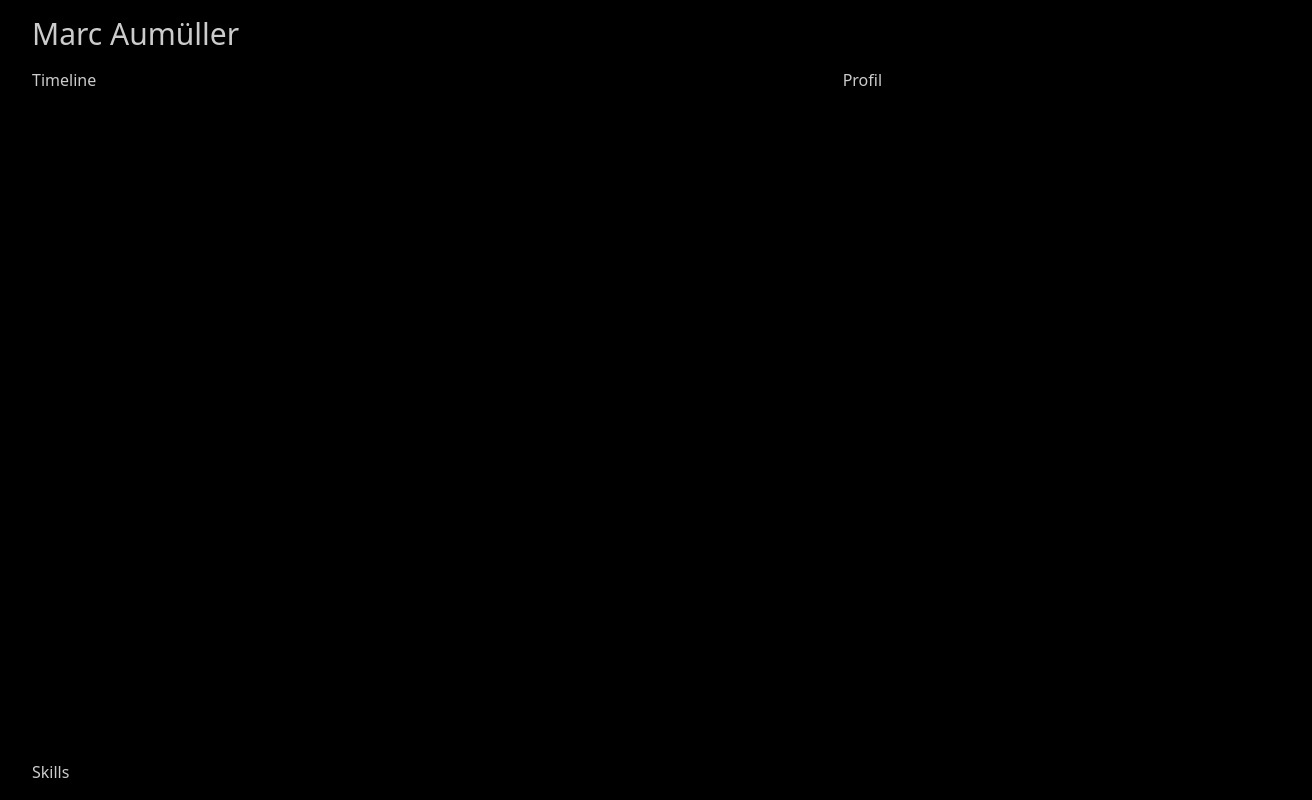
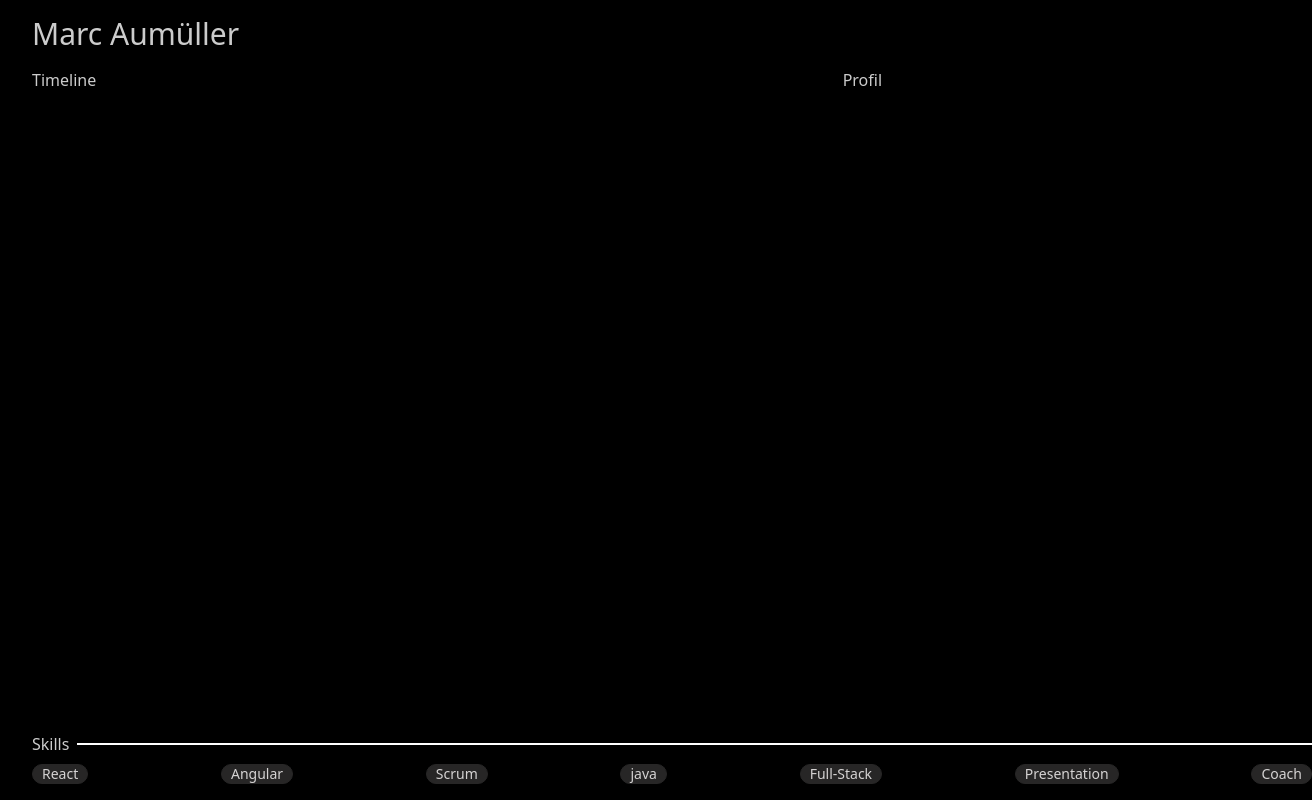
Before and after one commit to XYL0neer/fachkarriere-frontend, a Next.js app: page / in a window 1280 px wide. Shown: the whole page, 1312 px wide, since content can reach past the window. Built offline with nearby package versions, Linux system fonts and the light colour scheme.

Commit message:
base skills componet styles

```diff
--- a/src/components/skills/Skills.tsx
+++ b/src/components/skills/Skills.tsx
@@ -1,3 +1,19 @@
 export default function Skills() {
-  return <p>Skills</p>
+  return (
+    <>
+      <div className="my-2 flex items-center gap-2">
+        <span>Skills</span>
+        <div className="h-[2px] w-full bg-white"></div>
+      </div>
+      <div className="flex flex-wrap justify-between">
+        <span className="badge rounded-3xl">React</span>
+        <span className="badge rounded-3xl">Angular</span>
+        <span className="badge rounded-3xl">Scrum</span>
+        <span className="badge rounded-3xl">java</span>
+        <span className="badge rounded-3xl">Full-Stack</span>
+        <span className="badge rounded-3xl">Presentation</span>
+        <span className="badge rounded-3xl">Coach</span>
+      </div>
+    </>
+  );
 }
--- a/src/pages/index.tsx
+++ b/src/pages/index.tsx
@@ -23,8 +23,8 @@ const Home: NextPage = () => {
           <Profile />
         </div>
       </main>
-      <footer className="absolute bottom-0 mx-8 my-4">
-          <Skills />
+      <footer className="absolute bottom-0 mx-8 my-4 w-full">
+        <Skills />
       </footer>
     </>
   );
```
